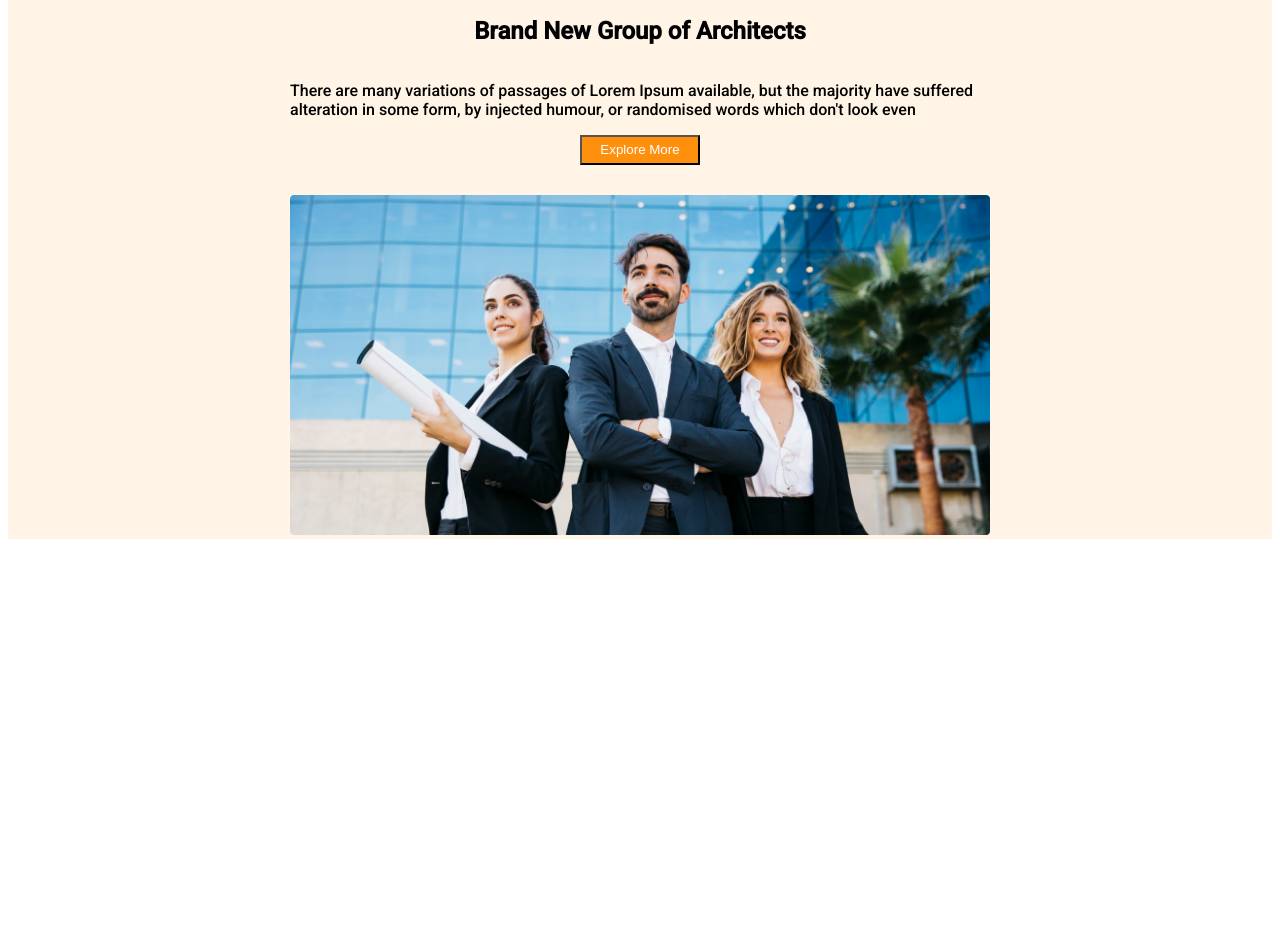
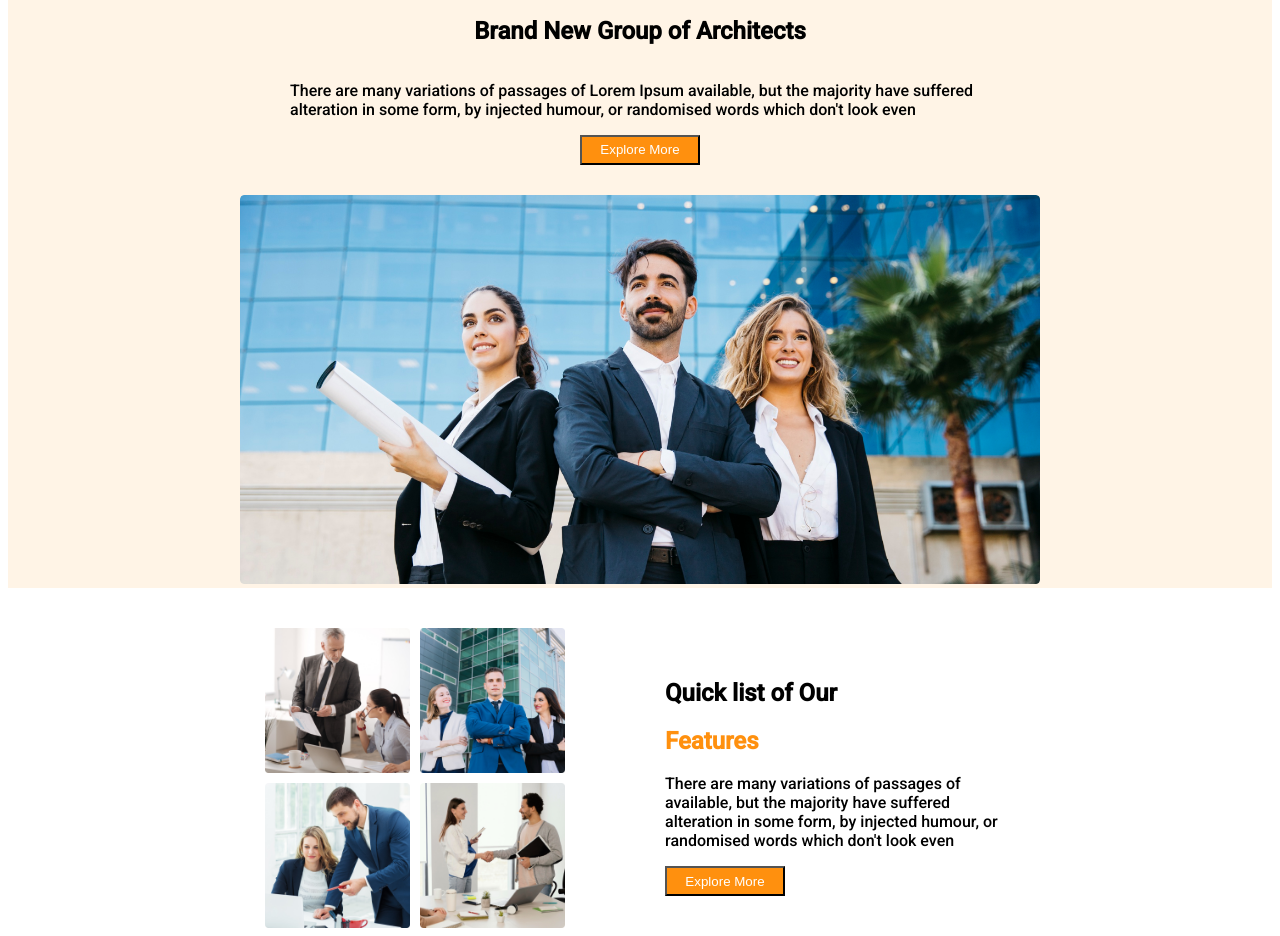
Before and after one commit to sheikh-faedul/architect, a plain HTML site: page index.html in a window 1280 px wide. Shown: the part 92-1028 px from the top of the page. Before the commit the page ends 800 px from the top, so only its background shows below. Drawn offline with Linux system fonts and the light colour scheme.

Commit message:
feature complete

```diff
--- a/index.html
+++ b/index.html
@@ -34,7 +34,33 @@
             </div>
         </section>
         <!-- banner part end -->
-
+        <!-------------------
+          <feature part strat
+        ------------------------  -->
+       <section class="feature">
+            <div class="feature-pic">
+                <img src="images/team1.png" alt="">
+                <img src="images/team2.png" alt="">
+                <img src="images/team3.png" alt="">
+                <img src="images/team4.png" alt="">
+            </div>
+            <div class="feature-title">
+                <div class="ft">
+                    <h2>
+                        Quick list of Our
+                         <h2>
+                            <span>Features</span>
+                         </h2>
+                     </h2>
+                    <p>
+                        There are many variations of passages of available, but the majority have suffered alteration in some form, by injected humour, or randomised words which don't look even
+                    </p>
+                    <button>
+                        Explore More
+                    </button>
+                </div>
+            </div>
+        </section>
     </main>
 </body>
 </html>
--- a/styles/style.css
+++ b/styles/style.css
@@ -38,7 +38,7 @@ button{
     height: 30px;
 }
 .banner-pic{
-    width: 700px;
+    width: 800px;
 }
 .banner-pic img{
     width: 100%;
@@ -46,3 +46,31 @@ button{
 /* -----------
 banner style end
 ----------------- */
+/* ----feature part */
+.feature{
+    display: flex;
+    justify-content: center;
+    gap: 70px;
+    margin-top: 40px;
+}
+.feature-pic{
+    width: 300px;
+    display: grid;
+    grid-template-columns: repeat(2,1fr);
+    grid-gap:10px;
+
+}
+.feature-pic img{
+    width: 100%;
+}
+span{
+    color: #FF900E;
+}
+.feature-title{
+        width: 350px;
+        display: flex;
+        align-items: center;
+        margin-left: 30px;
+}
+/* -feature--- end
+------------------- */
```
